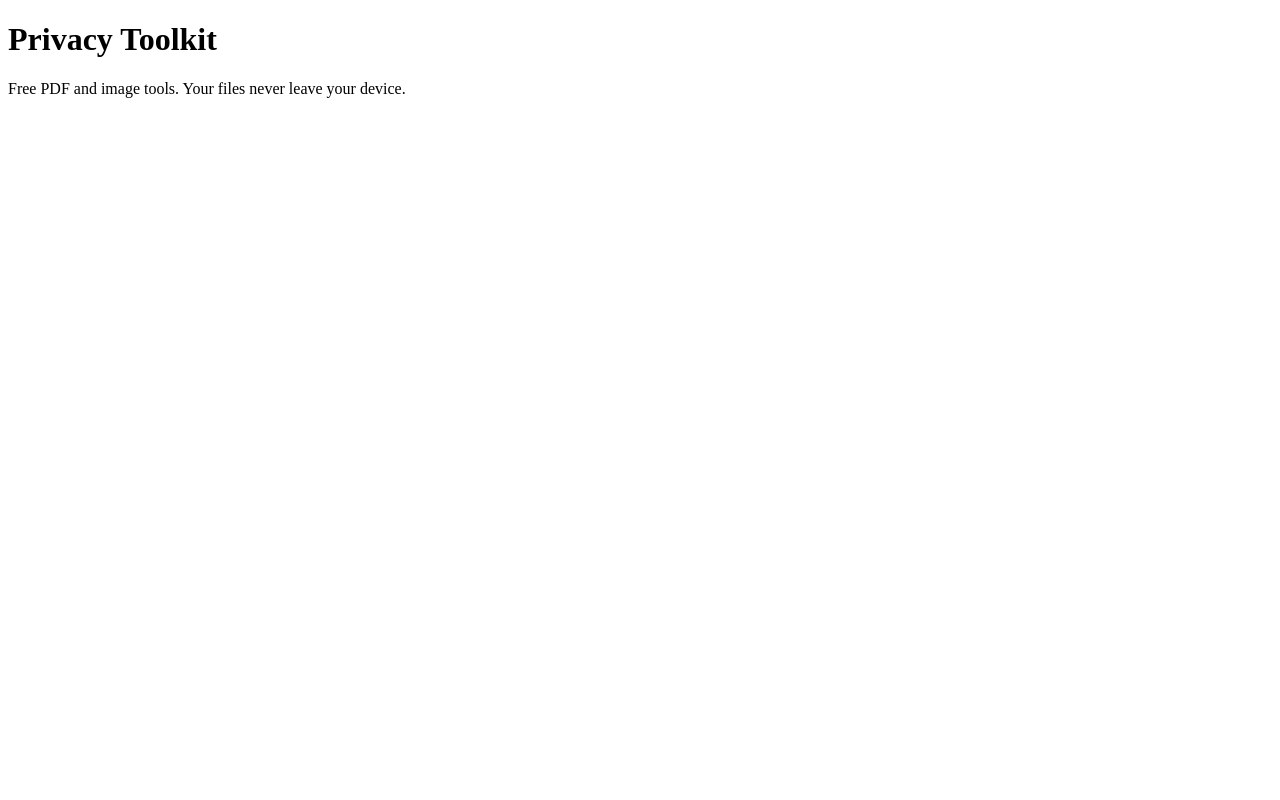
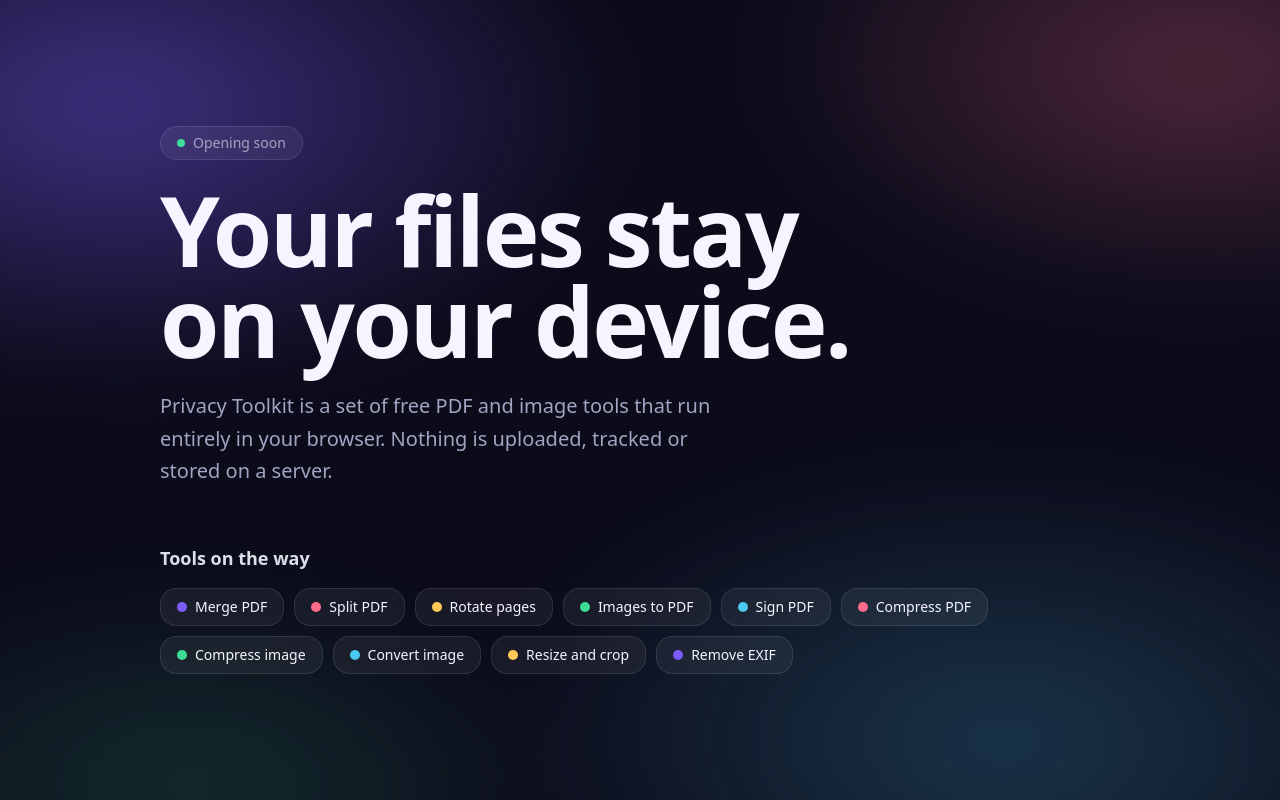
Before and after one commit to siddichandu02/privacy-toolkit, a React (Vite) app: page / in a window 1280 px wide. Built offline with nearby package versions, Linux system fonts and the light colour scheme.

Commit message:
feat(home): Tailwind tokens, self-hosted fonts and placeholder landing

```diff
--- a/package.json
+++ b/package.json
@@ -11,14 +11,18 @@
     "preview": "vite preview"
   },
   "dependencies": {
+    "@fontsource-variable/bricolage-grotesque": "^5.3.0",
+    "@fontsource-variable/plus-jakarta-sans": "^5.3.0",
     "react": "^18.3.1",
     "react-dom": "^18.3.1"
   },
   "devDependencies": {
+    "@tailwindcss/vite": "^4.3.5",
     "@types/node": "^26.6.6",
     "@types/react": "^18.3.31",
     "@types/react-dom": "^18.3.7",
     "@vitejs/plugin-react": "^6.3.0",
+    "tailwindcss": "^4.3.5",
     "typescript": "~5.9",
     "vite": "^8.3.8"
   }
--- a/src/App.tsx
+++ b/src/App.tsx
@@ -1,8 +1,49 @@
+import { TOOLS } from './tools';
+
+const dotClass: Record<(typeof TOOLS)[number]['accent'], string> = {
+  violet: 'bg-violet',
+  coral: 'bg-coral',
+  mint: 'bg-mint',
+  sunshine: 'bg-sunshine',
+  sky: 'bg-sky',
+};
+
 export default function App() {
   return (
-    <main>
-      <h1>Privacy Toolkit</h1>
-      <p>Free PDF and image tools. Your files never leave your device.</p>
-    </main>
+    <>
+      <div className="mesh" aria-hidden="true" />
+      <main className="relative z-10 mx-auto flex min-h-dvh max-w-5xl flex-col justify-center px-4 py-16 sm:px-8">
+        <p className="mb-6 inline-flex w-fit items-center gap-2 rounded-full border border-white/10 bg-glass px-4 py-1.5 text-sm text-muted backdrop-blur-md">
+          <span className="size-2 rounded-full bg-mint" aria-hidden="true" />
+          Opening soon
+        </p>
+        <h1 className="font-display text-5xl leading-[0.95] font-extrabold tracking-tight text-balance sm:text-7xl lg:text-8xl">
+          Your files stay
+          <br />
+          on your device.
+        </h1>
+        <p className="mt-6 max-w-xl text-lg leading-relaxed text-muted sm:text-xl">
+          Privacy Toolkit is a set of free PDF and image tools that run entirely in your browser.
+          Nothing is uploaded, tracked or stored on a server.
+        </p>
+
+        <section aria-labelledby="coming-heading" className="mt-14">
+          <h2 id="coming-heading" className="font-display text-lg font-semibold text-paper/90">
+            Tools on the way
+          </h2>
+          <ul className="mt-4 flex flex-wrap gap-2.5">
+            {TOOLS.map((tool) => (
+              <li
+                key={tool.id}
+                className="flex items-center gap-2 rounded-2xl border border-white/10 bg-glass px-4 py-2 text-sm backdrop-blur-md"
+              >
+                <span className={`size-2.5 rounded-full ${dotClass[tool.accent]}`} aria-hidden="true" />
+                {tool.name}
+              </li>
+            ))}
+          </ul>
+        </section>
+      </main>
+    </>
   );
 }
--- /dev/null
+++ b/src/index.css
@@ -0,0 +1,71 @@
+@import 'tailwindcss';
+@import '@fontsource-variable/bricolage-grotesque';
+@import '@fontsource-variable/plus-jakarta-sans';
+
+/* Core tokens. Day 2 expands these into the full design system. */
+@theme {
+  --color-ink: #0b0b1a;
+  --color-paper: #f5f5ff;
+  --color-muted: #a3a3c2;
+  --color-glass: rgb(255 255 255 / 0.06);
+  --color-violet: #7c5cff;
+  --color-coral: #ff6b8b;
+  --color-mint: #3ddc97;
+  --color-sunshine: #ffc857;
+  --color-sky: #4cc9f0;
+
+  --font-display: 'Bricolage Grotesque Variable', ui-sans-serif, system-ui, sans-serif;
+  --font-sans: 'Plus Jakarta Sans Variable', ui-sans-serif, system-ui, sans-serif;
+}
+
+html {
+  background: var(--color-ink);
+  color: var(--color-paper);
+  -webkit-font-smoothing: antialiased;
+}
+
+body {
+  margin: 0;
+  min-height: 100dvh;
+  font-family: var(--font-sans);
+  background: var(--color-ink);
+}
+
+:focus-visible {
+  outline: 3px solid var(--color-sky);
+  outline-offset: 3px;
+  border-radius: 8px;
+}
+
+/* Slowly drifting gradient mesh behind the page */
+.mesh {
+  position: fixed;
+  inset: -20%;
+  z-index: 0;
+  pointer-events: none;
+  background:
+    radial-gradient(40% 35% at 20% 25%, rgb(124 92 255 / 0.45), transparent 70%),
+    radial-gradient(35% 30% at 80% 20%, rgb(255 107 139 / 0.28), transparent 70%),
+    radial-gradient(40% 35% at 70% 80%, rgb(76 201 240 / 0.22), transparent 70%),
+    radial-gradient(30% 25% at 25% 85%, rgb(61 220 151 / 0.16), transparent 70%);
+  filter: blur(40px);
+  animation: mesh-drift 38s ease-in-out infinite alternate;
+}
+
+@keyframes mesh-drift {
+  0% {
+    transform: translate3d(0, 0, 0) rotate(0deg) scale(1);
+  }
+  50% {
+    transform: translate3d(3%, -2%, 0) rotate(6deg) scale(1.05);
+  }
+  100% {
+    transform: translate3d(-2%, 3%, 0) rotate(-4deg) scale(1);
+  }
+}
+
+@media (prefers-reduced-motion: reduce) {
+  .mesh {
+    animation: none;
+  }
+}
--- a/src/main.tsx
+++ b/src/main.tsx
@@ -1,6 +1,7 @@
 import { StrictMode } from 'react';
 import { createRoot } from 'react-dom/client';
 import App from './App';
+import './index.css';
 
 const root = document.getElementById('root');
 if (!root) throw new Error('Root element #root not found');
--- /dev/null
+++ b/src/tools.ts
@@ -0,0 +1,23 @@
+export type ToolCategory = 'pdf' | 'image';
+
+export interface ToolInfo {
+  id: string;
+  name: string;
+  category: ToolCategory;
+  /** Tailwind color token name used for the tool's accent. */
+  accent: 'violet' | 'coral' | 'mint' | 'sunshine' | 'sky';
+}
+
+/** Tools planned for v1, in build order. */
+export const TOOLS: readonly ToolInfo[] = [
+  { id: 'merge', name: 'Merge PDF', category: 'pdf', accent: 'violet' },
+  { id: 'split', name: 'Split PDF', category: 'pdf', accent: 'coral' },
+  { id: 'rotate', name: 'Rotate pages', category: 'pdf', accent: 'sunshine' },
+  { id: 'images-to-pdf', name: 'Images to PDF', category: 'pdf', accent: 'mint' },
+  { id: 'sign', name: 'Sign PDF', category: 'pdf', accent: 'sky' },
+  { id: 'compress-pdf', name: 'Compress PDF', category: 'pdf', accent: 'coral' },
+  { id: 'compress-image', name: 'Compress image', category: 'image', accent: 'mint' },
+  { id: 'convert', name: 'Convert image', category: 'image', accent: 'sky' },
+  { id: 'resize', name: 'Resize and crop', category: 'image', accent: 'sunshine' },
+  { id: 'exif', name: 'Remove EXIF', category: 'image', accent: 'violet' },
+];
--- a/vite.config.ts
+++ b/vite.config.ts
@@ -1,8 +1,9 @@
 import { defineConfig } from 'vite';
 import react from '@vitejs/plugin-react';
+import tailwindcss from '@tailwindcss/vite';
 
 // GitHub Pages serves the site from /privacy-toolkit/
 export default defineConfig({
   base: '/privacy-toolkit/',
-  plugins: [react()],
+  plugins: [react(), tailwindcss()],
 });
```
Also changed, not shown: 2 other files (tests, documents, lock files or other folders).
